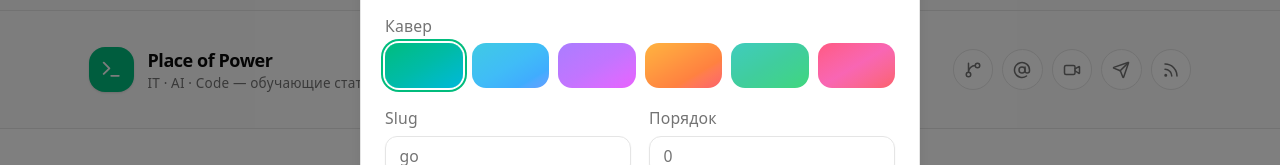
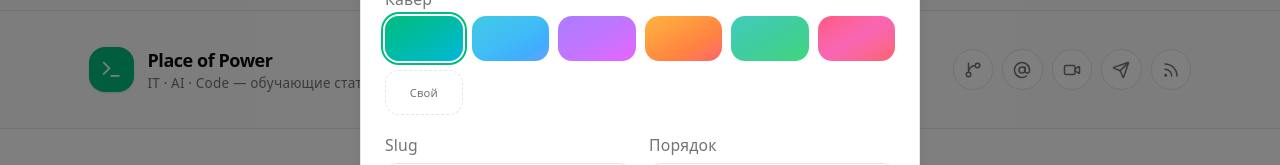
Before and after one commit to place-of-power/client, a React (Vite) app: page /categories/manage in a window 1280 px wide. Both pictures are taken after a click on the button "Добавить категорию". Shown: the part 437-602 px from the top of the page. Built offline with nearby package versions, Linux system fonts and the light colour scheme; no server answers.

Commit message:
кавер категории: выбор своего цвета с мягким градиентом

```diff
--- a/src/features/category-form/ui/CategoryForm.tsx
+++ b/src/features/category-form/ui/CategoryForm.tsx
@@ -17,6 +17,8 @@ const CATEGORY_GRADIENTS = [
 
 type CategoryGradient = (typeof CATEGORY_GRADIENTS)[number]
 
+type Cover = CategoryGradient | `custom:${string}`
+
 interface CategoryFormProps {
     onCreated: (category: Category, cover?: string) => void
     onCancel?: () => void
@@ -26,7 +28,7 @@ interface CategoryFormState {
     name: string
     slug: string
     description: string
-    gradient: CategoryGradient
+    gradient: Cover
     sortOrder: string
     error: string
     slugEdited: boolean
@@ -66,8 +68,14 @@ class CategoryForm extends Component<CategoryFormProps, CategoryFormState> {
         this.setState({ description: event.target.value })
     }
 
-    handleGradient = (gradient: CategoryGradient) => {
+    handleGradient = (gradient: Cover) => {
         this.setState({ gradient })
+    }
+
+    handleCustomColor = (event: ChangeEvent<HTMLInputElement>) => {
+        const hex = event.target.value
+
+        this.setState({ gradient: `custom:${hex}` })
     }
 
     handleSubmit = async (event: FormEvent<HTMLFormElement>) => {
@@ -163,6 +171,25 @@ class CategoryForm extends Component<CategoryFormProps, CategoryFormState> {
                                 )}
                             />
                         ))}
+                        <label
+                            className={cn(
+                                'relative flex h-10 items-center justify-center overflow-hidden rounded-lg border border-dashed transition-all',
+                                gradient.startsWith('custom:')
+                                    ? 'border-brand ring-2 ring-brand ring-offset-2 ring-offset-background'
+                                    : 'border-border hover:opacity-100',
+                            )}
+                        >
+                            <span className="text-[0.62rem] font-medium text-muted-foreground">
+                                Свой
+                            </span>
+                            <input
+                                type="color"
+                                value={gradient.startsWith('custom:') ? gradient.slice(7) : '#10b981'}
+                                onChange={this.handleCustomColor}
+                                className="absolute inset-0 cursor-pointer opacity-0"
+                                aria-label="Свой цвет кавера"
+                            />
+                        </label>
                     </div>
                 </div>
 
--- a/src/pages/manage-categories/ui/ManageCategoriesPage.tsx
+++ b/src/pages/manage-categories/ui/ManageCategoriesPage.tsx
@@ -34,6 +34,16 @@ interface ManageCategoriesPageState {
 }
 
 // shortcut: подкатегорий в API пока нет — показываем стабильное случайное число по slug
+function coverStyle(cover: string): { background?: string } {
+    if (cover.startsWith('custom:')) {
+        const hex = cover.slice(7)
+
+        return { background: `linear-gradient(135deg, ${hex}, ${hex}55 60%, ${hex}22)` }
+    }
+
+    return {}
+}
+
 function mockSubcategories(slug: string): Subcategory[] {
     const seed = [...slug].reduce((total, char) => total + char.charCodeAt(0), 0)
     const count = 2 + (seed % 4)
@@ -327,9 +337,12 @@ class ManageCategoriesPage extends Component<Record<string, never>, ManageCatego
                                     <div className="min-w-0 flex-1">
                                         {covers[category.slug] ? (
                                             <span
+                                                style={coverStyle(covers[category.slug])}
                                                 className={cn(
                                                     'mb-2 block h-8 w-20 rounded-md bg-gradient-to-br',
-                                                    covers[category.slug],
+                                                    covers[category.slug].startsWith('custom:')
+                                                        ? ''
+                                                        : covers[category.slug],
                                                 )}
                                             />
                                         ) : null}
```
